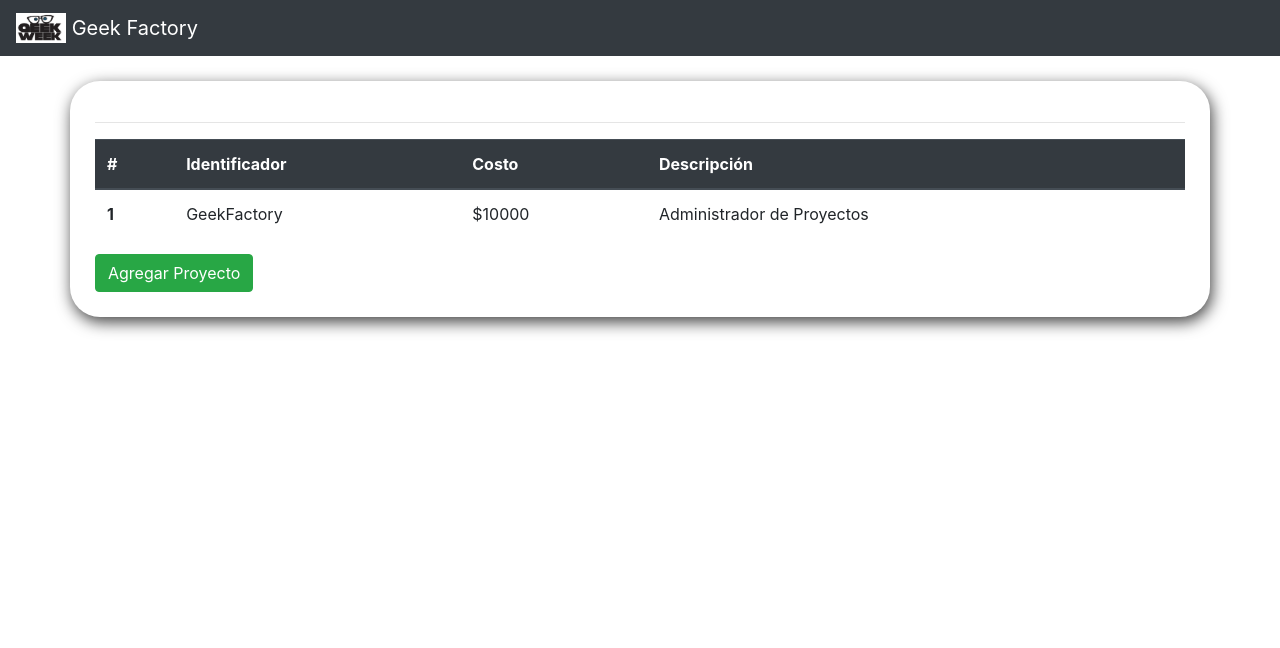
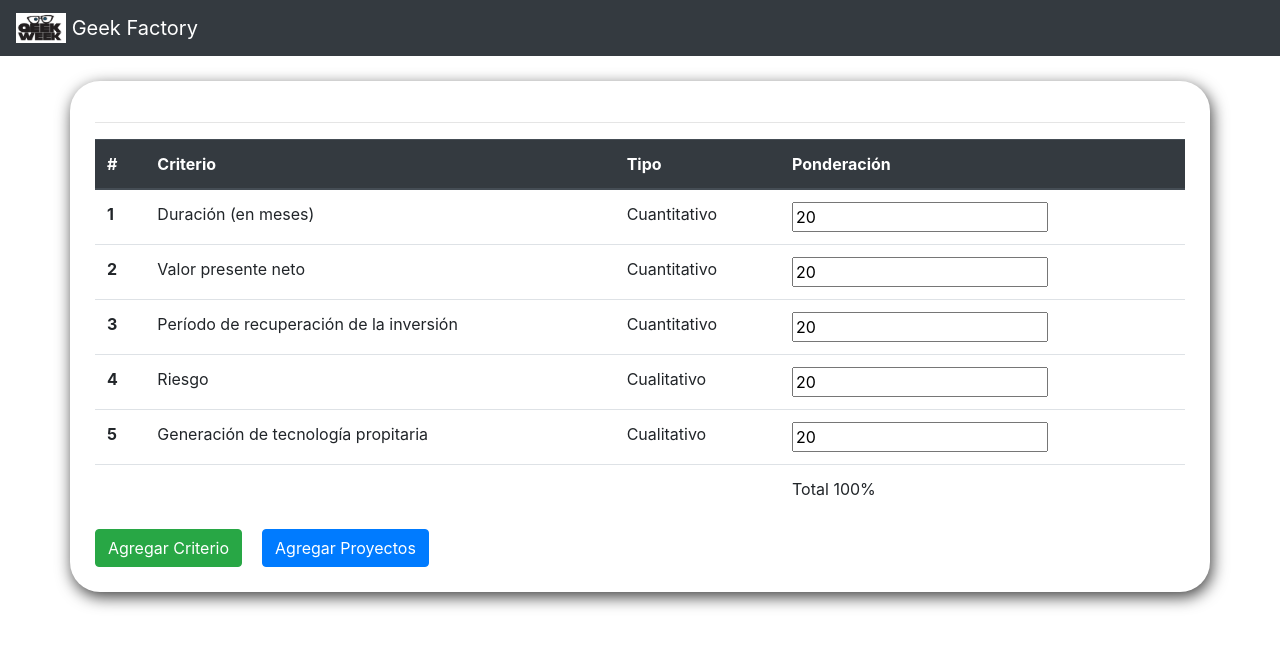
Before and after one commit to dcharua/GeekFactory, an Angular app: page / in a window 1280 px wide. Shown: the top 648 px of the page. Built offline with nearby package versions, Linux system fonts and the light colour scheme.

Commit message:
Cambió orden de interfaces

```diff
--- a/src/app/criterios/criterios.component.css
+++ b/src/app/criterios/criterios.component.css
@@ -11,8 +11,11 @@
   text-align: right;
 }
 
+#proyectos{
+  display:none
+}
+
 #criterios{
-  display: none;
 }
 
 #addProyecto{
--- a/src/app/criterios/criterios.component.html
+++ b/src/app/criterios/criterios.component.html
@@ -94,8 +94,8 @@
   </div>
   <div class="row">
     <div class="col-12">
-      <button class="btn btn-success" (click) = "popAddCri()" >Agregar</button>
-      <button [disabled]="disabledSave" class="btn btn-primary" style="margin-left: 20px;" (click) = "regresar()" >Regresar a proyectos</button>
+      <button class="btn btn-success" (click) = "popAddCri()" >Agregar Criterio</button>
+      <button [disabled]="disabledSave" class="btn btn-primary" style="margin-left: 20px;" (click) = "goProyectos()" >Agregar Proyectos</button>
     </div>
   </div>
 </div>
--- a/src/app/criterios/criterios.component.ts
+++ b/src/app/criterios/criterios.component.ts
@@ -60,8 +60,8 @@ export class CriteriosComponent implements OnInit {
     this.proyectos.push(new Proyecto(this.proyectoNombre.nativeElement.value,
       this.proyectoCosto.nativeElement.value, this.proyectoDescripcion.nativeElement.value));
     this.closeAddPro();
-    $('#proyectos').css({'display': 'none'});
-    $('#criterios').fadeIn();
+    // $('#proyectos').css({'display': 'none'});
+    // $('#criterios').fadeIn();
   }
 
   addCri() {
@@ -70,7 +70,7 @@ export class CriteriosComponent implements OnInit {
       criterio.ponderacion = criterio.ponderacion - rest;
     }
     let interpretacion: Interpetacion;
-    const ponderacion: number = +this.ponderacionInput.nativeElement.value
+    const ponderacion: number = +this.ponderacionInput.nativeElement.value;
     if (this.interpretacionInput.nativeElement.value === 'Mayor') {
       interpretacion = Interpetacion.mayor;
     } else {
@@ -106,7 +106,7 @@ export class CriteriosComponent implements OnInit {
     }
   }
 
-  regresar() {
+  goProyectos() {
     $('#criterios').css({'display': 'none'});
     $('#proyectos').fadeIn();
   }
```
